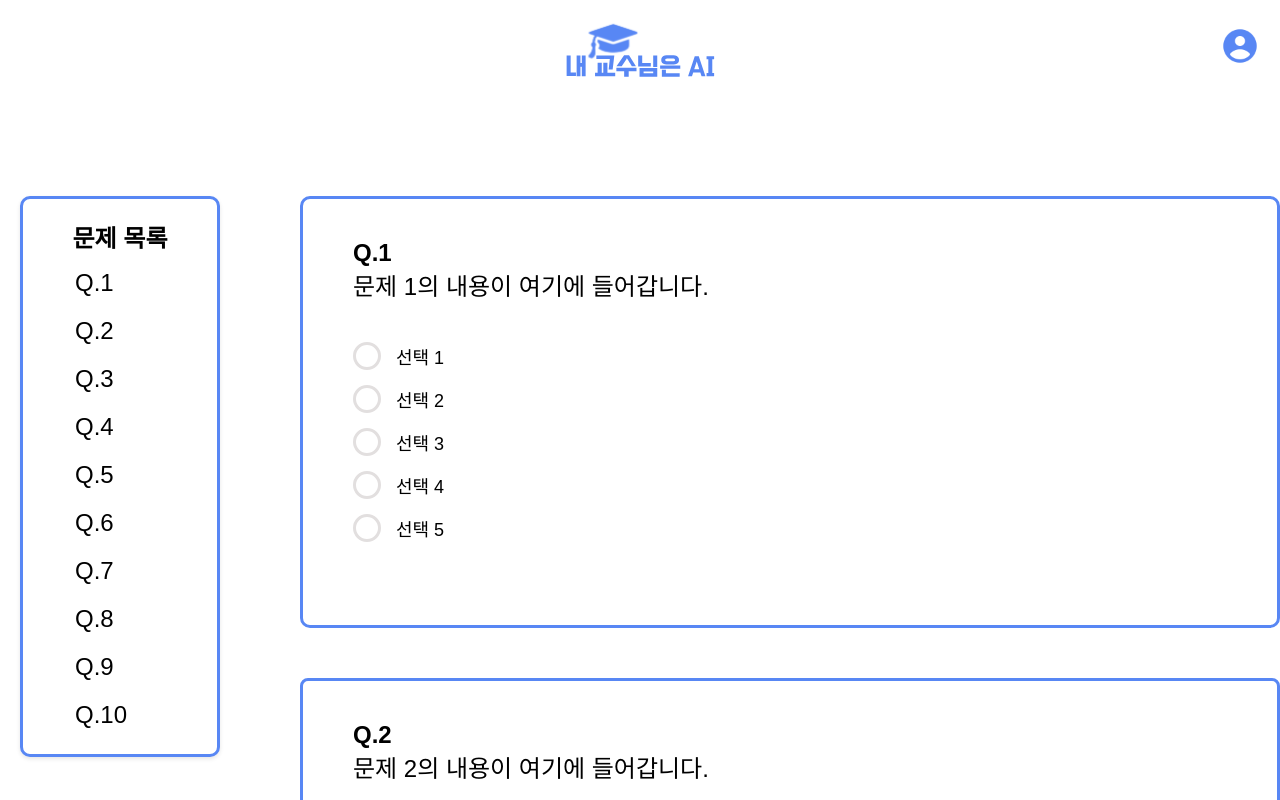
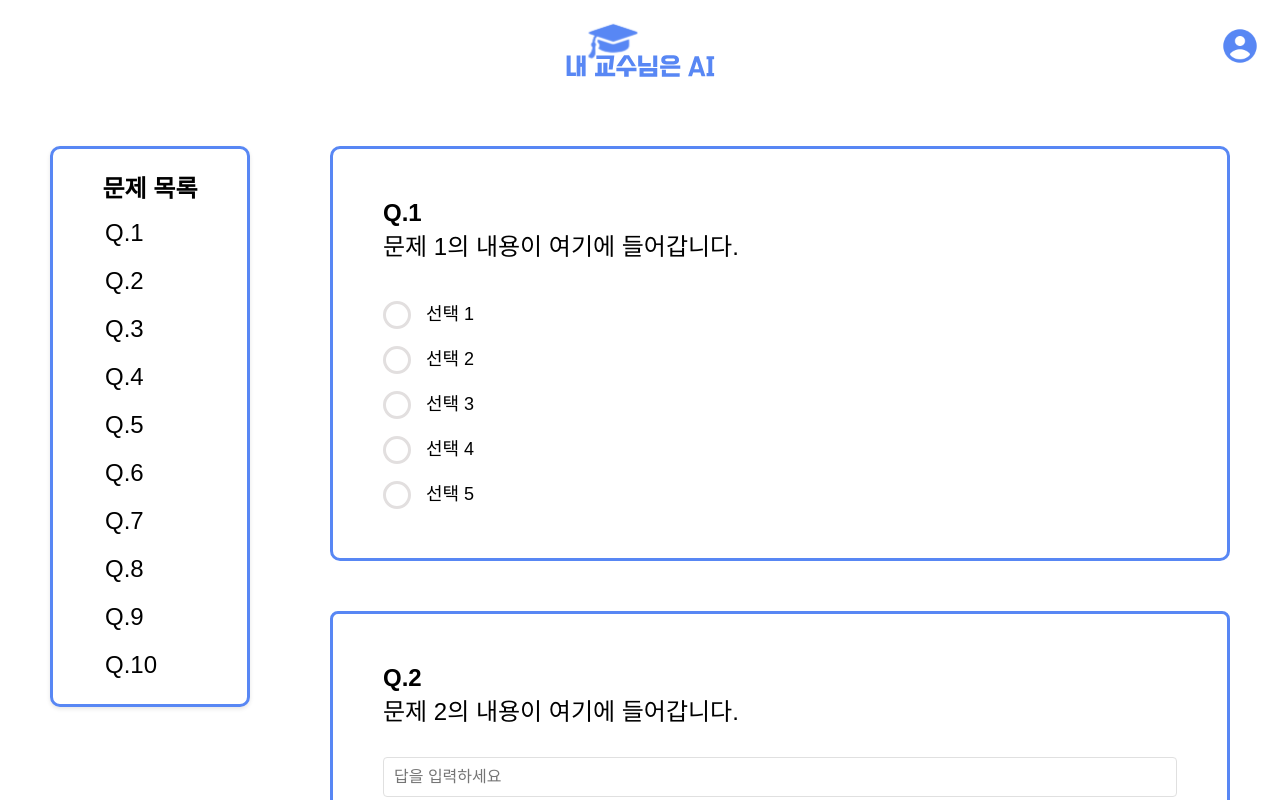
Before and after one commit to 2024-Winter-BootCamp-TeamF/Frontend, a React (Create React App) app: page /practice in a window 1280 px wide. Shown: the top 800 px of the page. Built offline with nearby package versions, Linux system fonts and the light colour scheme; a web font is replaced by a local one.

Commit message:
design) 연습문제 페이지 문항 디자인 통일

```diff
--- a/src/pages/PracticePage/MultipleChoice.jsx
+++ b/src/pages/PracticePage/MultipleChoice.jsx
@@ -86,8 +86,8 @@ MultipleChoice.propTypes = {
 };
 
 const MultipleChoiceContainer = styled.div`
-  width: 980px;
-  height: 432px;
+  width: 900px;
+  height: auto;
   background-color: #ffffff;
   border: 3px solid
     ${(props) =>
@@ -96,7 +96,7 @@ const MultipleChoiceContainer = styled.div`
         : props.isDoubleClicked
         ? COLORS.SECONDARY
         : COLORS.PRIMARY};
-  padding: 0px;
+  padding: 50px 50px 41px 50px;
   box-sizing: border-box;
   border-radius: 10px;
   transition: border-color 0.3s ease;
@@ -107,15 +107,14 @@ const MultipleChoiceContainer = styled.div`
   }
 
   li {
-    margin: 15px 0;
     font-size: 18px;
     display: flex;
     align-items: center;
+    gap: 15px;
+    line-height: 45px;
   }
 
   input[type="radio"] {
-    margin-left: 50px;
-    margin-right: 15px;
     appearance: none;
     border-radius: 50%;
     width: 28px;
@@ -148,14 +147,12 @@ const MultipleChoiceContainer = styled.div`
 
 const Title = styled.h3`
   font-size: 24px;
-  margin: 40px 0 0 50px;
   text-align: left;
 `;
 
 const Content = styled.p`
   font-size: 24px;
-  margin: 0;
-  padding: 0 0 25px 50px;
+  margin-bottom: 30px;
   text-align: left;
 `;
 
--- a/src/pages/PracticePage/ProblemContent.jsx
+++ b/src/pages/PracticePage/ProblemContent.jsx
@@ -146,16 +146,17 @@ const MainContent = styled.main`
   flex: 1;
   display: flex;
   flex-direction: column;
-  margin-top: 100px;
+  margin-top: 50px;
 `;
 
 const Container = styled.div`
   display: flex;
   flex: 1;
   position: relative;
-  max-width: 1400px;
+  max-width: 1200px;
   margin: 0 auto;
   padding: 0 20px;
+  justify-content: center;
 `;
 
 const SidebarWrapper = styled.div`
--- a/src/pages/PracticePage/ProblemList.jsx
+++ b/src/pages/PracticePage/ProblemList.jsx
@@ -62,7 +62,7 @@ ProblemList.propTypes = {
 const Container = styled.div`
   position: relative;
   min-width: 200px;
-  height: 95.2%;
+  height: 95%;
 `;
 
 const ProblemListContainer = styled.div`
--- a/src/pages/PracticePage/Subjective.jsx
+++ b/src/pages/PracticePage/Subjective.jsx
@@ -73,8 +73,8 @@ Subjective.propTypes = {
 };
 
 const SubjectiveContainer = styled.div`
-  width: 980px;
-  height: 213px;
+  width: 900px;
+  height: auto;
   background-color: ${COLORS.BACKGROUND};
   border: 3px solid
     ${(props) =>
@@ -83,7 +83,7 @@ const SubjectiveContainer = styled.div`
         : props.isDoubleClicked
         ? COLORS.SECONDARY
         : COLORS.PRIMARY};
-  padding: 20px;
+  padding: 50px 50px 41px 50px;
   box-sizing: border-box;
   border-radius: 8px;
   transition: border-color 0.3s ease;
@@ -91,28 +91,22 @@ const SubjectiveContainer = styled.div`
 
 const Title = styled.h3`
   text-align: left;
-  margin-top: 20px;
-  margin-left: 30px;
   font-size: 24px;
 `;
 
 const Content = styled.p`
   text-align: left;
-  margin-bottom: 20px;
-  margin-left: 30px;
   font-size: 24px;
+  margin-bottom: 30px;
 `;
 
 const Input = styled.input`
-  width: 850px;
-  height: 40px;
+  width: 100%;
+  height: auto;
   padding: 10px;
-  text-align: left;
   font-size: 16px;
   border: 1px solid ${COLORS.BORDER};
   border-radius: 4px;
-  margin-top: 10px;
-  margin-left: 30px;
 
   &:disabled {
     background-color: #f5f5f5;
```
